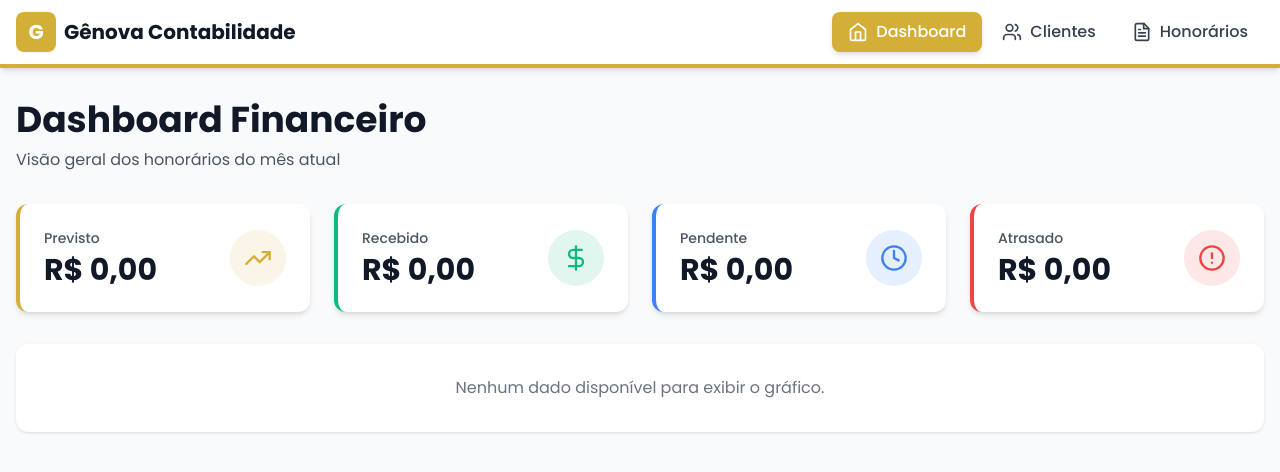
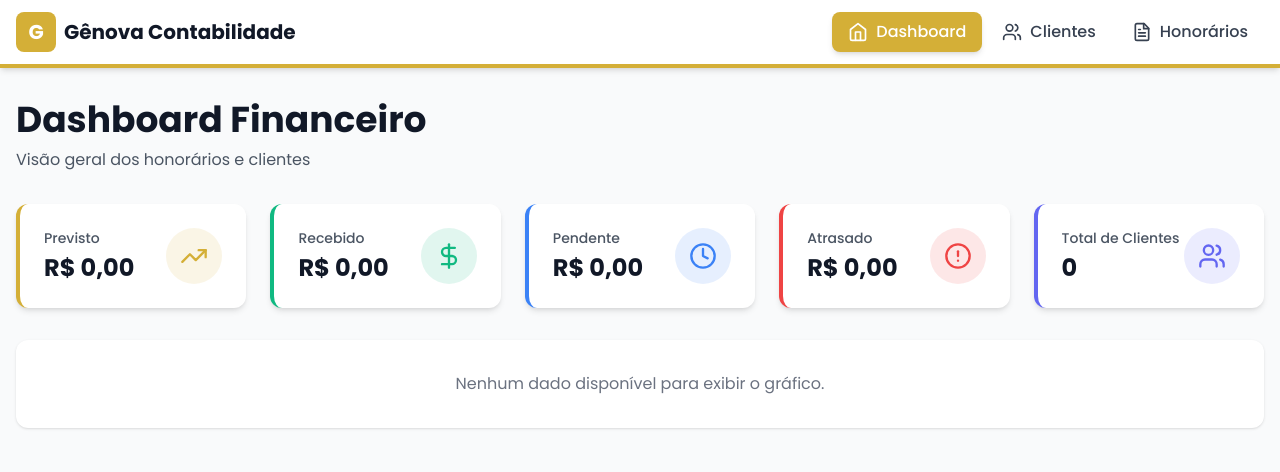
Before and after one commit to gabirodrigues1704-source/Genovasistema2, a React (Vite) app: page / in a window 1280 px wide. Shown: the top 472 px of the page. Built offline with nearby package versions, Linux system fonts and the light colour scheme; sample sign-in values are in the browser's storage.

Commit message:
refactor: adicionando card mostrando o total de clientes no dashboard

```diff
--- a/src/components/CardResumo.jsx
+++ b/src/components/CardResumo.jsx
@@ -14,7 +14,11 @@ const CardResumo = ({ title, value, icon: Icon, color, delay = 0 }) => {
             <div className="flex items-center justify-between">
                 <div>
                     <p className="text-sm font-medium text-gray-600 mb-1">{title}</p>
-                    <p className="text-3xl font-bold text-gray-900">{formatCurrency(value)}</p>
+                    <p className="text-2xl font-bold">
+                        {typeof value === "number" && title === "Total de Clientes"
+                            ? value // 👉 mostra só o número puro
+                            : formatCurrency(value)} {/* 👉 mantém R$ para os outros cards */}
+                    </p>
                 </div>
                 <div
                     className="w-14 h-14 rounded-full flex items-center justify-center"
--- a/src/pages/Dashboard.jsx
+++ b/src/pages/Dashboard.jsx
@@ -1,7 +1,7 @@
 import React, { useState, useEffect, useCallback } from 'react';
 import { useLocation } from 'react-router-dom';
 import { Helmet } from 'react-helmet';
-import { TrendingUp, DollarSign, Clock, AlertCircle } from 'lucide-react';
+import { TrendingUp, DollarSign, Clock, AlertCircle, Users } from 'lucide-react'; // 👈 adicionei o ícone Users
 import CardResumo from '@/components/CardResumo';
 import { storage } from '@/lib/storage';
 import { getCurrentMonthYear } from '@/lib/utils';
@@ -12,12 +12,17 @@ const Dashboard = () => {
         previsto: 0,
         recebido: 0,
         pendente: 0,
-        atrasado: 0
+        atrasado: 0,
     });
+
+    const [totalClientes, setTotalClientes] = useState(0); // 👈 novo estado
     const location = useLocation();
 
     const calculateStats = useCallback(() => {
         const honorarios = storage.getHonorarios();
+        const clientes = storage.getClients(); // 👈 pega os clientes do localStorage
+        setTotalClientes(clientes.length); // 👈 conta total de clientes
+
         const currentMonth = getCurrentMonthYear();
         const today = new Date();
         today.setHours(0, 0, 0, 0);
@@ -35,7 +40,7 @@ const Dashboard = () => {
 
         const atrasado = currentMonthHonorarios
             .filter(h => {
-                const vencimento = new Date(h.data_vencimento + 'T00:00:00-03:00'); // Consider local timezone
+                const vencimento = new Date(h.data_vencimento + 'T00:00:00-03:00');
                 return h.status === 'pendente' && vencimento < today;
             })
             .reduce((sum, h) => sum + h.valor_total, 0);
@@ -47,8 +52,6 @@ const Dashboard = () => {
 
     useEffect(() => {
         calculateStats();
-        // Recalculate stats every time we navigate back to the dashboard
-        // to ensure data is fresh after changes on other pages.
     }, [location.pathname, calculateStats]);
 
     return (
@@ -61,10 +64,10 @@ const Dashboard = () => {
             <div className="space-y-8">
                 <div>
                     <h1 className="text-4xl font-bold text-gray-900 mb-2">Dashboard Financeiro</h1>
-                    <p className="text-gray-600">Visão geral dos honorários do mês atual</p>
+                    <p className="text-gray-600">Visão geral dos honorários e clientes</p>
                 </div>
 
-                <div className="grid grid-cols-1 md:grid-cols-2 lg:grid-cols-4 gap-6">
+                <div className="grid grid-cols-1 md:grid-cols-2 lg:grid-cols-5 gap-6">
                     <CardResumo
                         title="Previsto"
                         value={stats.previsto}
@@ -93,7 +96,16 @@ const Dashboard = () => {
                         color="#ef4444"
                         delay={0.3}
                     />
+                    {/* 👇 novo card */}
+                    <CardResumo
+                        title="Total de Clientes"
+                        value={totalClientes}
+                        icon={Users}
+                        color="#6366f1"
+                        delay={0.4}
+                    />
                 </div>
+
                 <RelatorioFinanceiro />
             </div>
         </>
```
